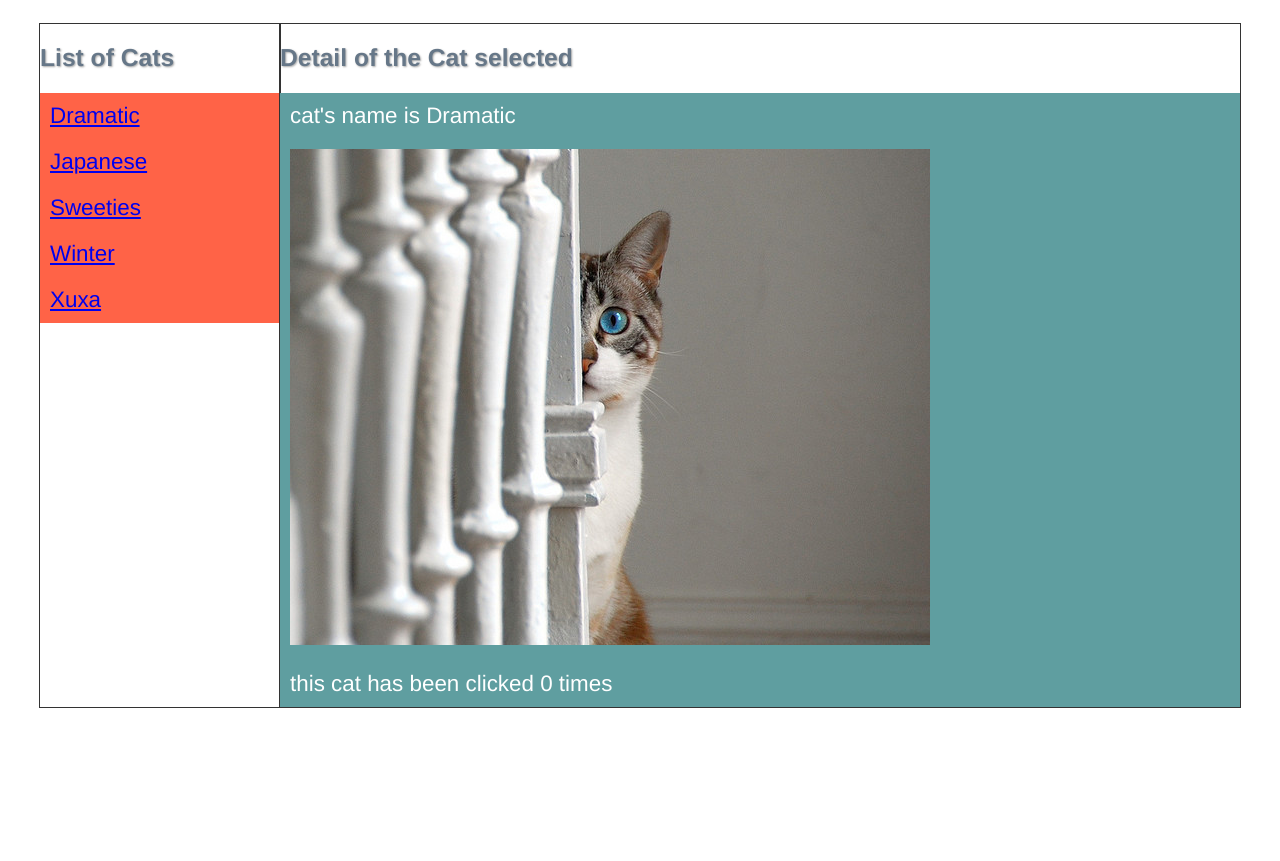
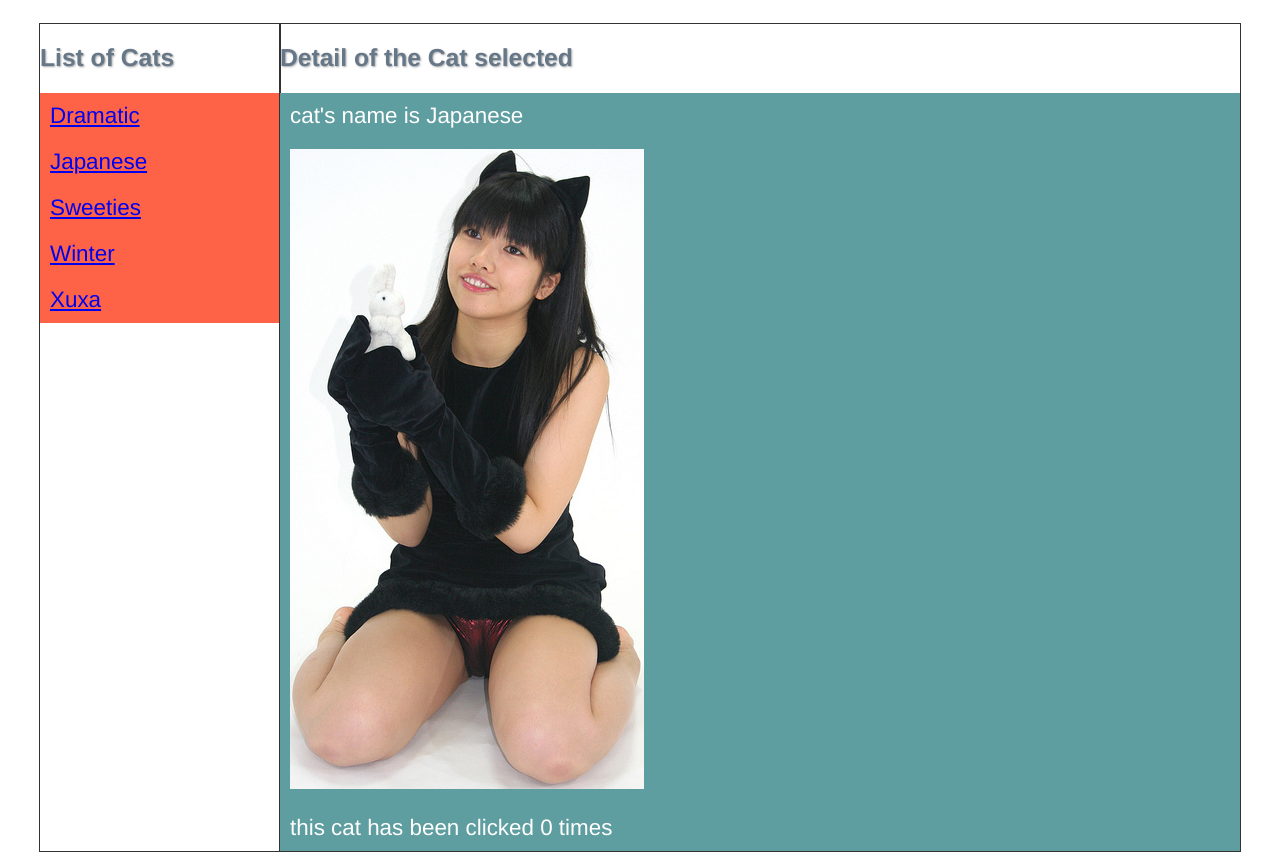
Before and after one commit to defactojml/javascript-pattern, a plain HTML site: page index-list.html in a window 1280 px wide. Both pictures are taken after a click on the item "Japanese". Shown: the part 87-948 px from the top of the page. Before the commit the page ends 804 px from the top, so only its background shows below. Drawn offline with Linux system fonts and the light colour scheme.

Commit message:
close to completion with dom manipulation

```diff
--- /dev/null
+++ b/index-closure.html
@@ -0,0 +1,12 @@
+<!DOCTYPE html>
+<html lang="en">
+<head>
+    <meta charset="UTF-8">
+    <title>Title</title>
+</head>
+<body>
+
+
+<script src="script/test-closure.js"></script>
+</body>
+</html>
--- a/script/script-list.js
+++ b/script/script-list.js
@@ -2,7 +2,7 @@
  * Created by jean-michel.legrand on 17/11/2015.
  */
 
-
+// mocked json file
 var jsonCats = [{
   "id": "cat1",
   "name": "Xuxa",
@@ -30,11 +30,10 @@ var jsonCats = [{
   "counter": 0
 }];
 
+// initialisation of the main DOM elements
 var containerElement = document.getElementById('container');
 var masterElement = document.getElementById('master');
 var detailElement = document.getElementById('detail');
-
-
 
 // When data are available
 if (jsonCats.length) {
@@ -46,15 +45,24 @@ if (jsonCats.length) {
 }
 // When there is no data ...
 else {
+  removeContentsFromContainer();
+  createErrorMessageFromContainer();
+}
+
+
+function removeContentsFromContainer(){
   // we remove the master / detail elements
   containerElement.removeChild(masterElement);
   containerElement.removeChild(detailElement);
+}
+
+
+function createErrorMessageFromContainer(){
   // we create a dedicated message that will get added to the main container element
   var h2NoCatElement = document.createElement("h2");
   h2NoCatElement.innerHTML = 'Sorry, no data retrieved';
   containerElement.appendChild(h2NoCatElement);
 }
-
 
 function sortByName(cats) {
   var sortedCats = cats.sort(function(catA, catB) {
@@ -66,24 +74,25 @@ function sortByName(cats) {
 
 function buildMasterList() {
 
-  var ulElementMaster = null;
-  ulElementMaster = document.createElement("ul");
+  var ulElementMaster = document.createElement("ul");
+  var ulElementDetail = null; // to avoid the issue of the null retrieved when selecting on a different link from the initial one
   masterElement.appendChild(ulElementMaster);
   sortedCats.forEach(function(cat) {
-    var liElementMaster = null, ulElementDetail = null;
+    var liElementMaster = null;
 
     liElementMaster = document.createElement("li");
-    liElementMaster.id = 'textClickageZone';
+    liElementMaster.id = cat.id ;
     liElementMaster.innerHTML = '<a href="#">' + cat.name + '</a>';
     ulElementMaster.appendChild(liElementMaster);
 
     // required to be outside the scope of the 1st addEventListener() because it is used in the 2nd one
     var liElementDetailCounter = null;
 
-    liElementMaster.addEventListener('click', function () {
+    liElementMaster.addEventListener('click', (function (tempCat) {
+      return function(){
         detailElement.style.visibility='visible';
-      if (ulElementDetail) {
-        detailElement.removeChild(ulElementDetail);
+        if (document.getElementById('picClickableZone')) {
+          ulElementDetail.parentNode.removeChild(ulElementDetail);
         }
         ulElementDetail = document.createElement("ul");
         detailElement.appendChild(ulElementDetail);
@@ -91,25 +100,25 @@ function buildMasterList() {
         var liElementDetailName = null, liElementDetailPic = null;
 
         liElementDetailName = document.createElement("li");
-      liElementDetailName.innerHTML = "cat's name is " + sortedCats[0].name;
+        liElementDetailName.innerHTML = "cat's name is " + tempCat.name;
         ulElementDetail.appendChild(liElementDetailName);
 
         liElementDetailPic = document.createElement("li");
-      liElementDetailPic.innerHTML = "<img id='picClickableZone' src=" + sortedCats[0].img + " />";
+        liElementDetailPic.innerHTML = "<img id='picClickableZone' src=" + tempCat.img + " />";
         ulElementDetail.appendChild(liElementDetailPic);
 
         liElementDetailCounter = document.createElement("li");
-      liElementDetailCounter.innerHTML = "this cat has been clicked " + sortedCats[0].counter + " times";
+        liElementDetailCounter.innerHTML = "this cat has been clicked " + tempCat.counter + " times";
         ulElementDetail.appendChild(liElementDetailCounter);
 
 
         var clickableZoneElement = document.getElementById('picClickableZone');
-      clickableZoneElement.addEventListener('click', function() {
-        sortedCats[0].counter += 1;
-        liElementDetailCounter.innerHTML = "this cat has been clicked " + sortedCats[0].counter + " times";
+        clickableZoneElement.addEventListener('click', function(tempCat) {
+          tempCat.counter += 1;
+          liElementDetailCounter.innerHTML = "this cat has been clicked " + tempCat.counter + " times";
         });
-
-    });
+      }
+    })(cat));
 
 
 
```
Also changed, not shown: index.html (+1 -0 lines). Lines whose indentation alone changed are shown as unchanged.
